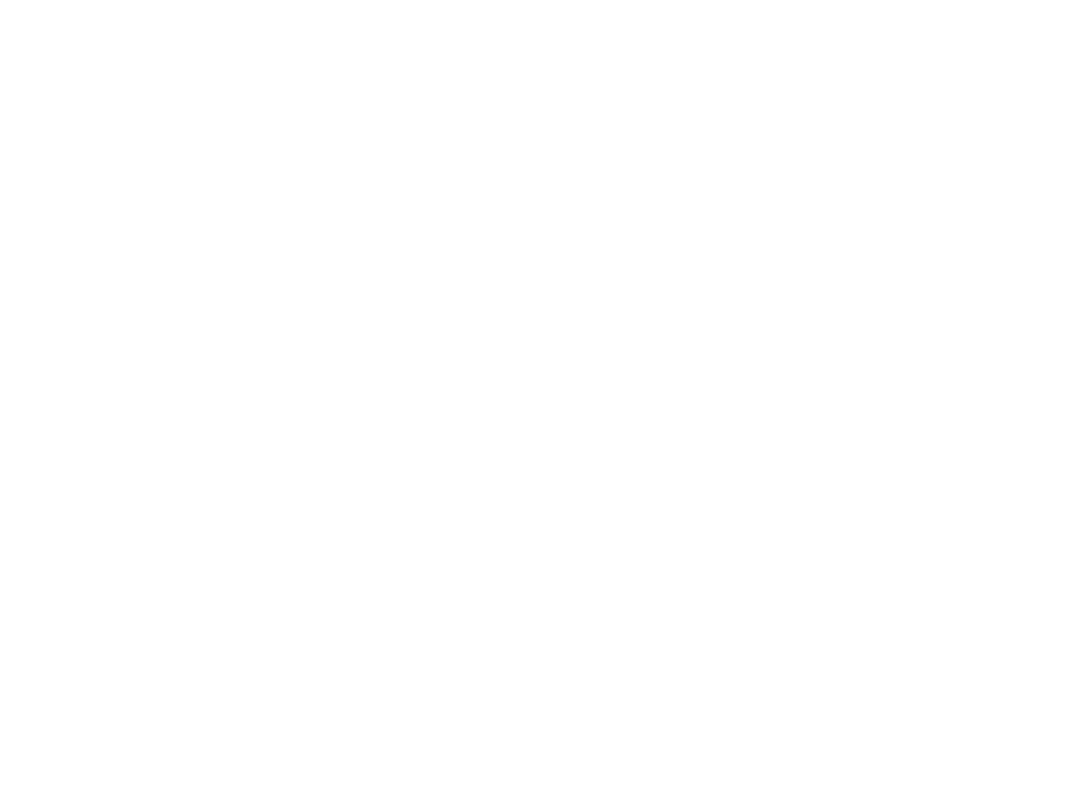
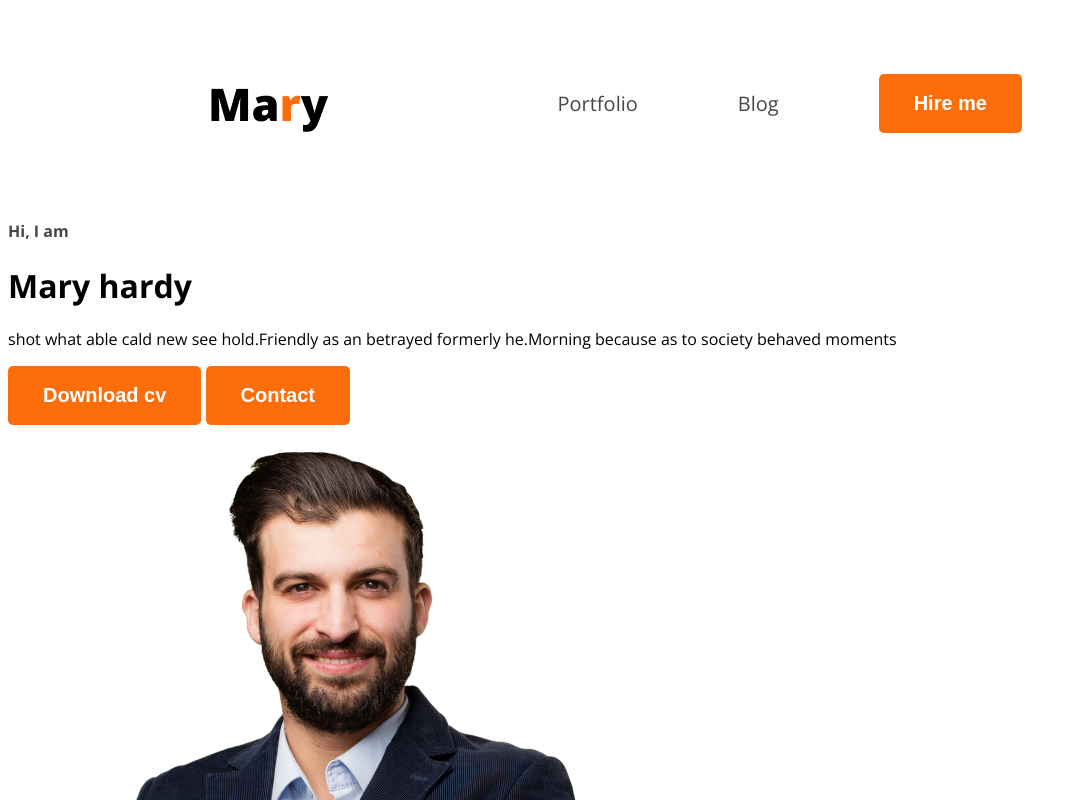
Before and after one commit to rasedul868690/web-dep-portfolio, a plain HTML site: page index.html in a window 1280 px wide. Shown: the top 800 px of the page, without its empty margins (0-1077 px from the left). Drawn offline with nearby package versions, Linux system fonts and the light colour scheme.

Commit message:
added the coading

```diff
--- a/index.html
+++ b/index.html
@@ -4,10 +4,31 @@
     <meta charset="UTF-8">
     <meta name="viewport" content="width=device-width, initial-scale=1.0">
     <title>web Developere Portfolio</title>
+    <link rel="preconnect" href="https://fonts.googleapis.com">
+    <link rel="preconnect" href="https://fonts.gstatic.com" crossorigin>
+    <link href="https://fonts.googleapis.com/css2?family=Open+Sans:ital,wght@0,300..800;1,300..800&display=swap" rel="stylesheet">
+    <link rel="stylesheet" href="styles/portfolio.css">
 </head>
-<body>
+<body class="open-sans-normal">
     <header>
-
+        <nav>
+            <h3 class="nav-title">Ma<span class="text-primary">r</span>y</h3>
+            <ul>
+                <li><a class="dark-2" href="">Portfolio</a></li>
+                <li><a class="dark-2" href="">Blog</a></li>
+                <li><a href=""><button class="btn-primary">Hire me</button></a></li>
+            </ul>
+        </nav>
+        <div class="banar">
+            <div class="banar-content">
+                <h4 class="banar-greetings dark-2">Hi, I am</h4>
+                <h1>Mary hardy</h1>
+                <p class="banner-description">shot what able cald new see hold.Friendly as an betrayed formerly he.Morning because as to society behaved moments </p>
+                <button class="btn-primary">Download cv</button>
+                <button class="btn-primary">Contact</button>
+            </div>
+            <img src="images/hardy.png" alt="">
+        </div>
     </header>
     <main>
 
--- /dev/null
+++ b/styles/portfolio.css
@@ -0,0 +1,48 @@
+
+.open-sans-normal {
+  font-family: "Open Sans", sans-serif;
+  font-optical-sizing: auto;
+  font-style: normal;
+  font-variation-settings:
+    "wdth" 100;
+}
+/* shared style*/
+.text-primary{
+    color: #FD6E0A;
+}
+.dark-2{
+    color: #474747;
+}
+.btn-primary{
+    background-color:#FD6E0A;
+    font-size: 20px;
+    font-weight: bold;
+    color: white;
+    padding: 18px 35px;
+    border-radius: 5px;
+    border: none;
+}
+/* nav */
+nav{
+    display: flex;
+    align-items: center;
+    justify-content: space-between;
+    margin:0 200px;
+}
+.nav-title{
+    font-weight: 800;
+    font-size: 45px;
+}
+nav ul li{
+    list-style: none;
+    margin: 50px;
+}
+nav li a{
+    text-decoration: none;
+    font-size: 20px;
+}
+nav ul{
+    display: flex;
+    align-items: center;
+}
+/* banar style */
```
